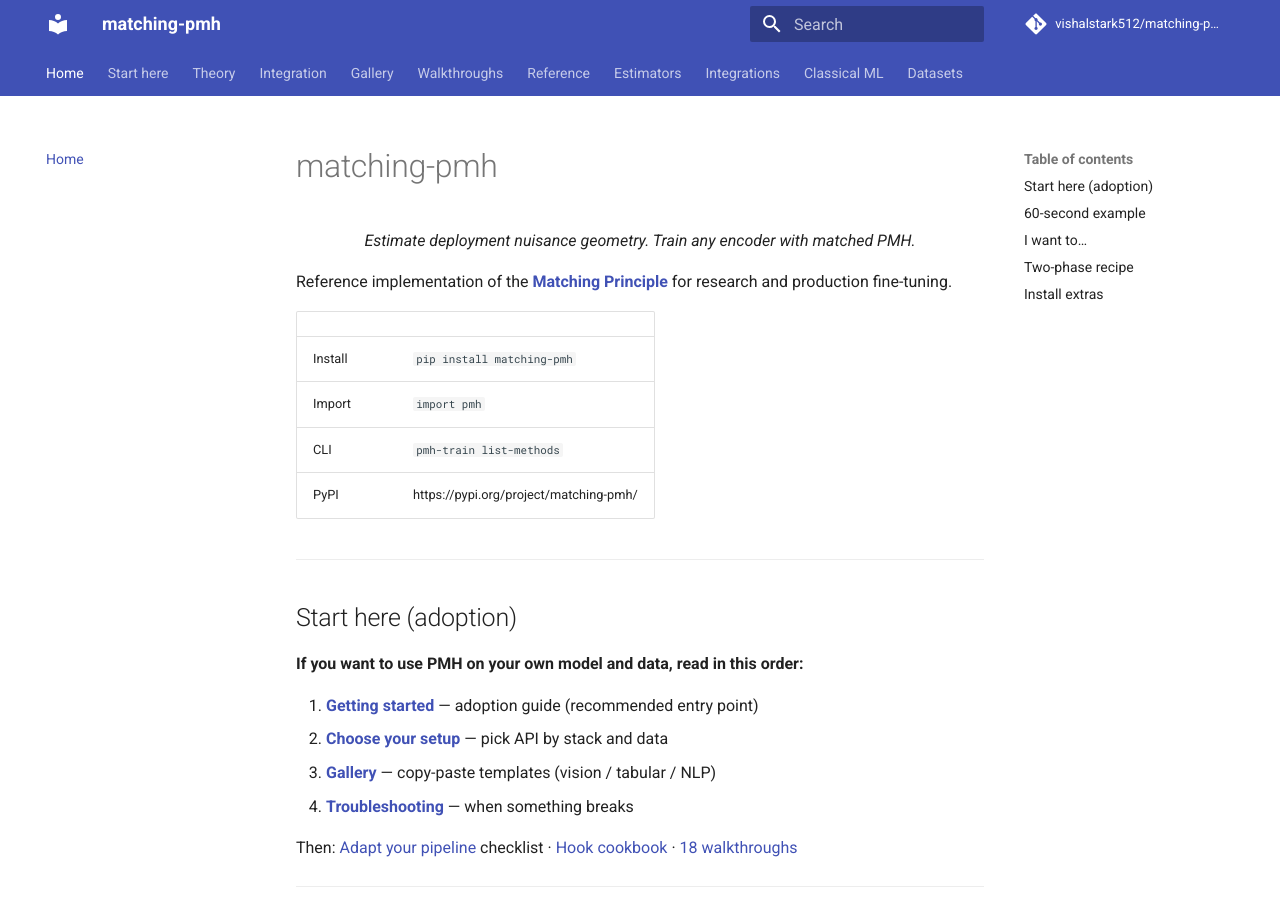
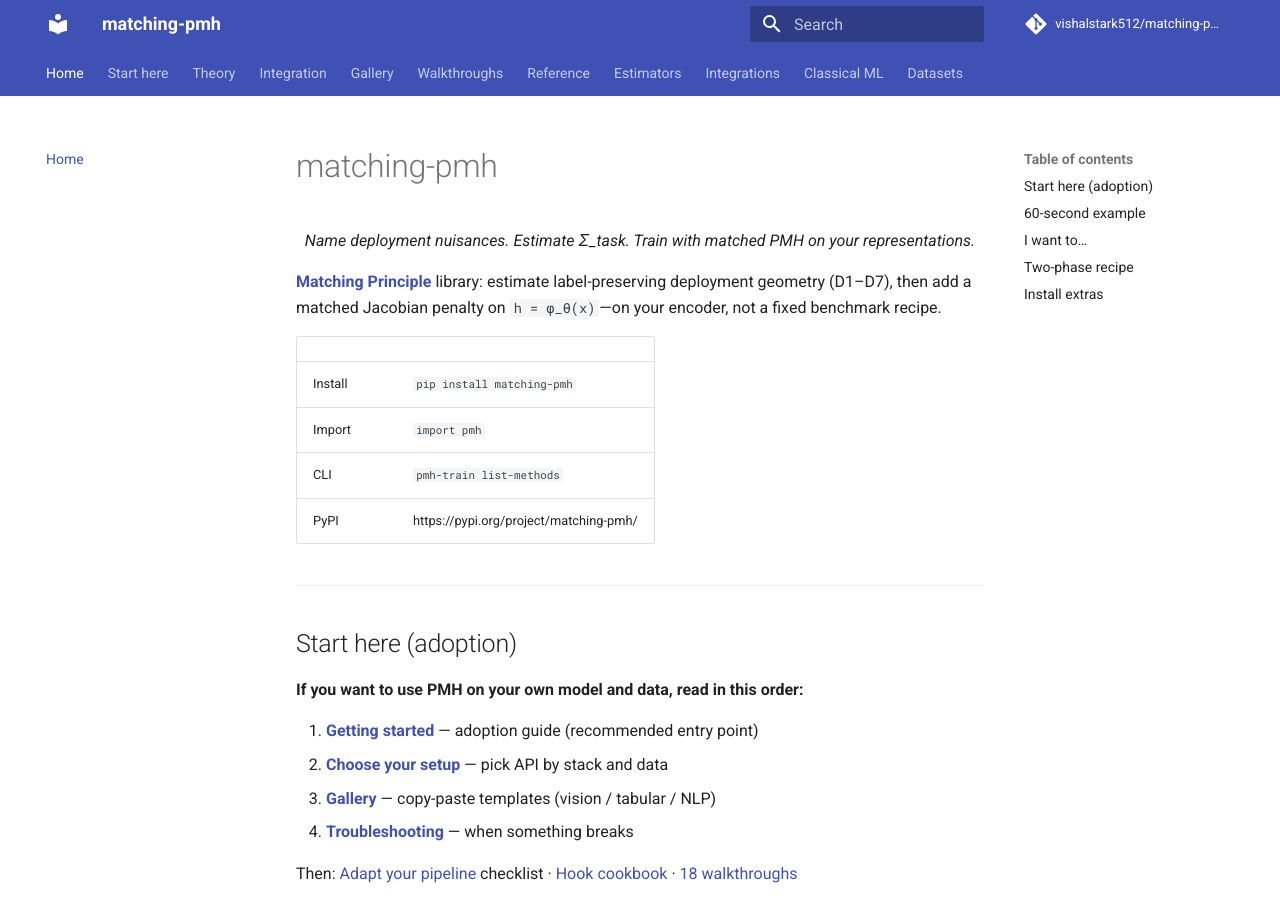
Before and after one commit to vishalstark512/matching-pmh, an MkDocs documentation site: the page built from docs/index.md, in a window 1280 px wide and 900 px high. Built offline with MkDocs 1.6.1 and Material for MkDocs 9.7.7, drawn with Linux system fonts in a browser that asks for light colours; comment, search, counter and statistics services are not loaded.

Commit message:
docs: sharpen README intro and PyPI one-liner
Replace terse bullets with value prop, 3-step table, and clearer stack/theory split. Align docs index tagline.

Co-authored-by: Cursor <cursoragent@cursor.com>

```diff
--- a/docs/index.md
+++ b/docs/index.md
@@ -1,8 +1,8 @@
 # matching-pmh
 
-<p align="center"><em>Estimate deployment nuisance geometry. Train any encoder with matched PMH.</em></p>
+<p align="center"><em>Name deployment nuisances. Estimate Σ_task. Train with matched PMH on your representations.</em></p>
 
-Reference implementation of the [**Matching Principle**](THEORY.md) for research and production fine-tuning.
+[**Matching Principle**](THEORY.md) library: estimate label-preserving deployment geometry (D1–D7), then add a matched Jacobian penalty on `h = φ_θ(x)`—on your encoder, not a fixed benchmark recipe.
 
 | | |
 |---|---|
--- a/pyproject.toml
+++ b/pyproject.toml
@@ -5,7 +5,7 @@ build-backend = "hatchling.build"
 [project]
 name = "matching-pmh"
 version = "1.2.0"
-description = "Architecture-agnostic matching principle: estimate Sigma_task (D1-D7) and train any encoder with matched PMH penalties"
+description = "Matching Principle for ML: estimate deployment nuisance geometry (Sigma_task, D1-D7) and train any encoder with matched PMH on your representations"
 readme = "README.md"
 license = "MIT"
 requires-python = ">=3.10"
```
Also changed, not shown: README.md (+11 -7 lines).
